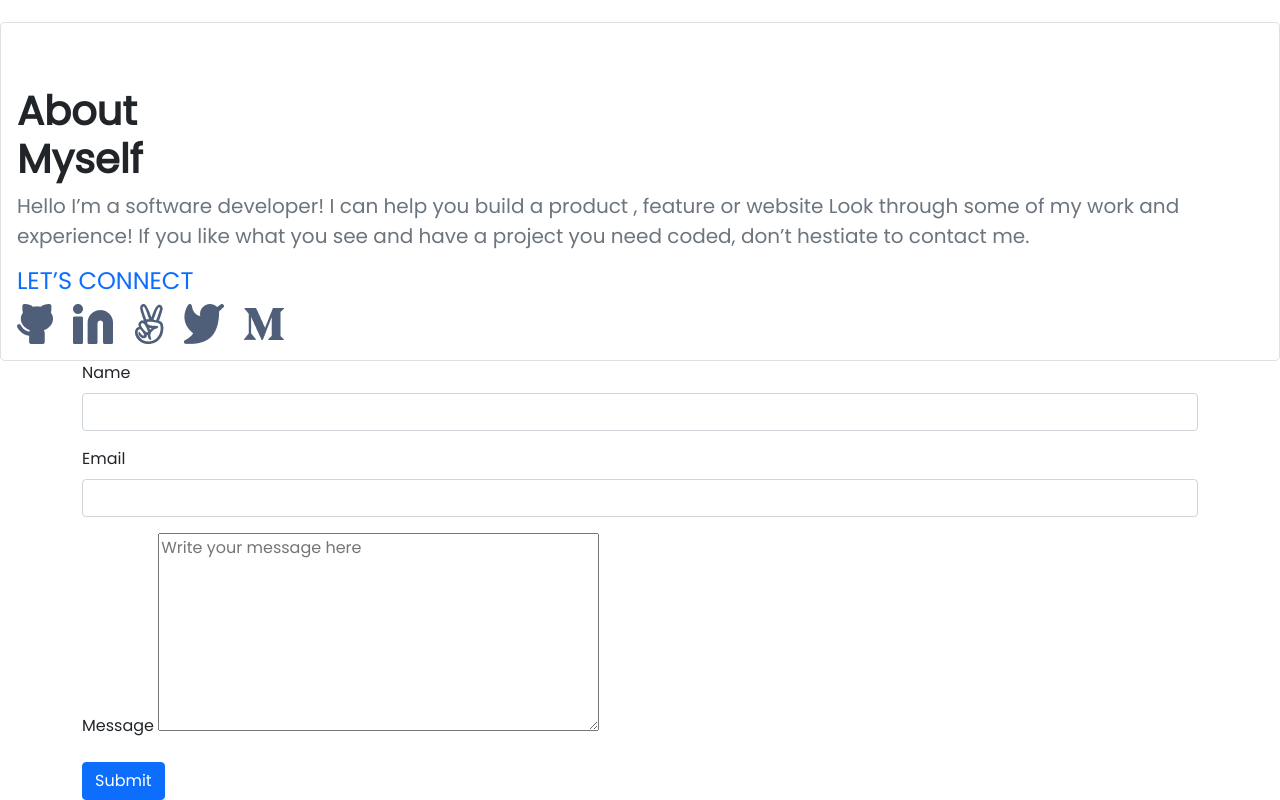
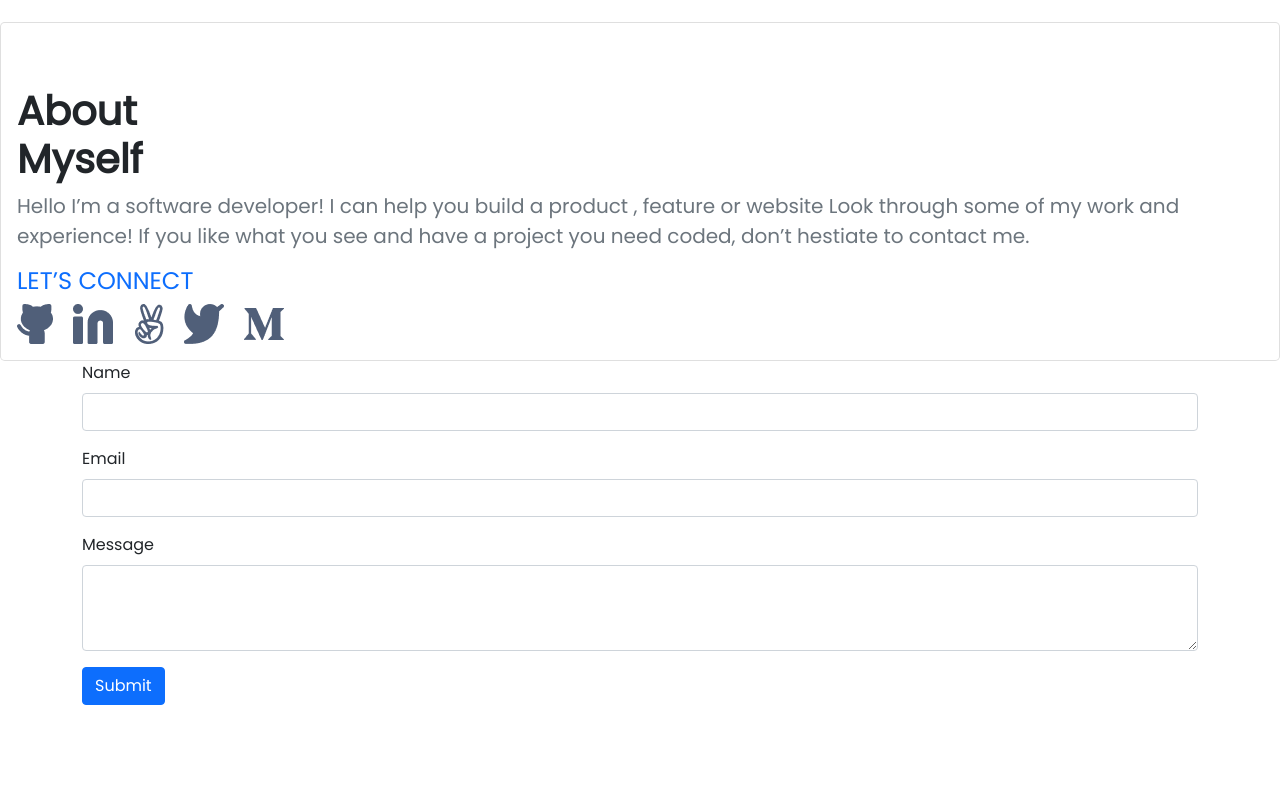
Before and after one commit to jsug9/Bootstrap-Portfolio, a website: page index.html in a window 1280 px wide. Shown: the part 1884-2684 px from the top of the page. After the commit the page ends 2589 px from the top, so only its background shows below. Drawn offline with nearby package versions, Linux system fonts and the light colour scheme.

Commit message:
modify text area

```diff
--- a/index.html
+++ b/index.html
@@ -193,7 +193,7 @@
         </div>
         <div class="mb-3">
           <label for="message" class="form-label">Message</label>
-          <textarea id="message" class="form-message" name="message" placeholder="Write your message here" cols="30" rows="8" required maxlength="500"></textarea>
+          <textarea class="form-control" id="exampleFormControlTextarea1" rows="3"></textarea>
         </div>
         <button type="submit" class="btn btn-primary">Submit</button>
       </form>
```
